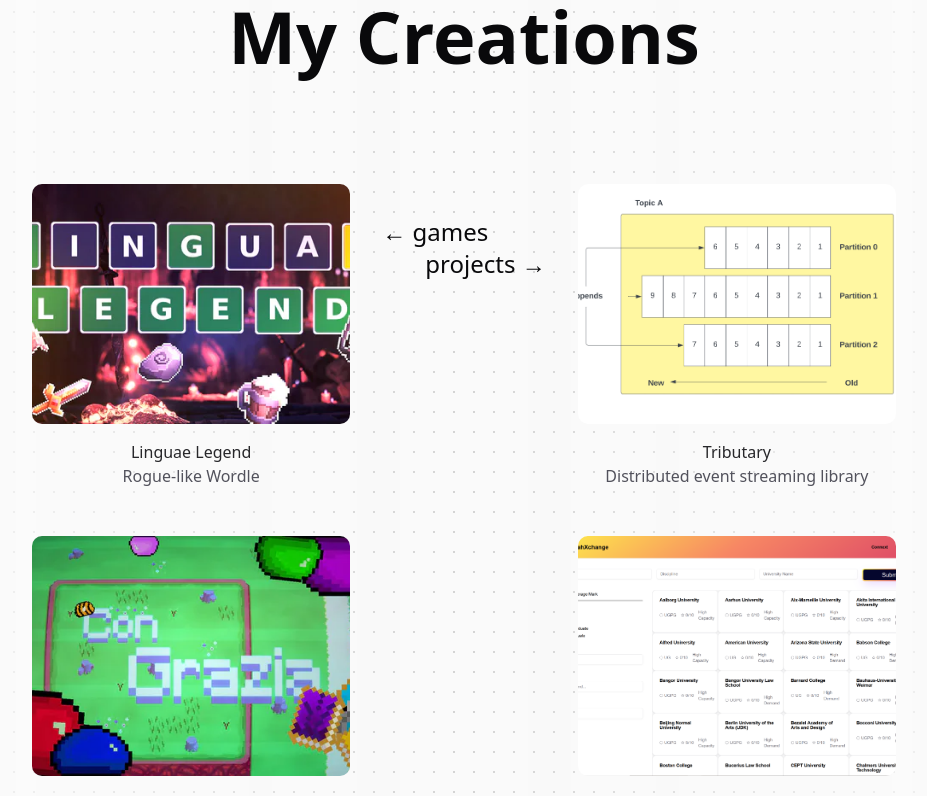
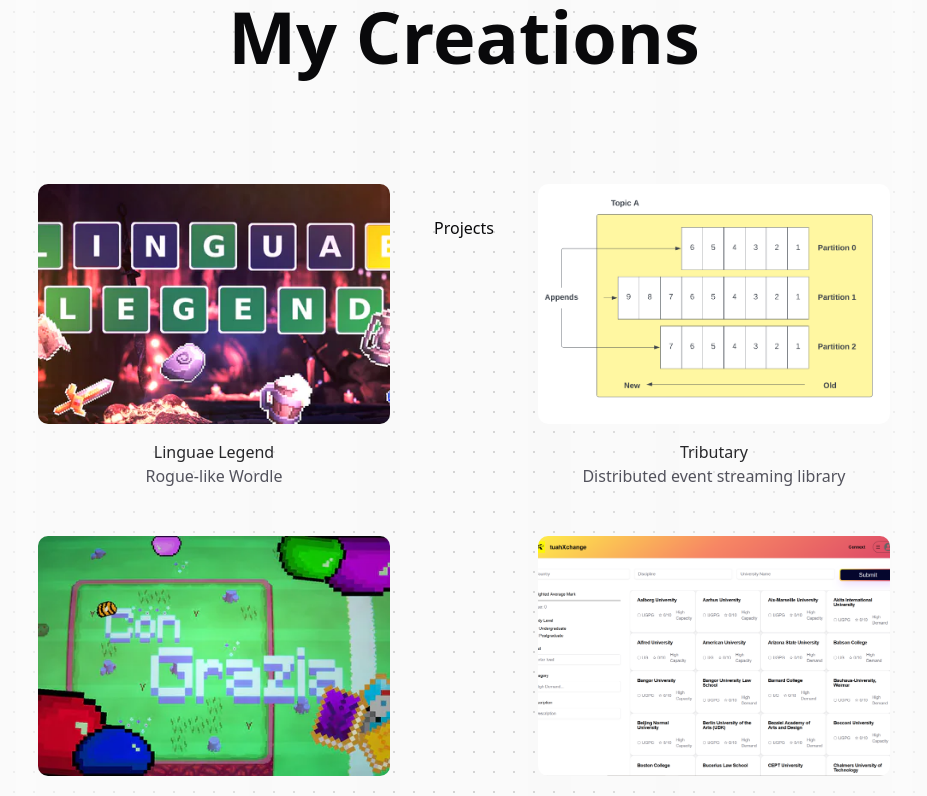
Before and after one commit to tom-jt/Portfolio-2, a Next.js app: page / in a window 1280 px wide. Shown: the part 3378-4174 px from the top of the page, without its empty margins (176-1103 px from the left). Built offline with nearby package versions, Linux system fonts and the light colour scheme.

Commit message:
Adding small screen support

```diff
--- a/app/components/about/About.tsx
+++ b/app/components/about/About.tsx
@@ -103,13 +103,14 @@ const About = () => {
           flex
           w-full h-full
           justify-center items-start gap-24
+          max-sm:flex-col max-sm:items-center
         "
       >
         <TerminalContainer />
         <div
           className="
             flex flex-col
-            w-1/3 h-full
+            md:w-1/3 h-full
             justify-center gap-2
           "
         >
--- a/app/components/contact/Contact.tsx
+++ b/app/components/contact/Contact.tsx
@@ -2,15 +2,15 @@ import Form from "@/components/Form";
 
 const Contact = () => {
   return (
-    <div id="contact" className="flex h-fit w-full justify-around gap-24">
-      <div className="flex flex-col w-1/2 2xl:w-1/3 gap-4">
+    <div id="contact" className="flex h-fit w-full justify-around gap-24 max-sm:flex-col">
+      <div className="flex flex-col sm:w-1/2 2xl:w-1/3 gap-4">
         <h3 className="text-5xl font-bold">The Yap Zone</h3>
         <p className="text-base 2xl:text-xl">
           If you'd like to chat about anything business, social, nerdy etc,
           chuck me a message! :)
         </p>
       </div>
-      <div className="w-1/2 2xl:w-1/3">
+      <div className="sm:w-1/2 2xl:w-1/3">
         <Form />
       </div>
     </div>
--- a/app/components/projects/Projects.tsx
+++ b/app/components/projects/Projects.tsx
@@ -13,20 +13,20 @@ const Projects = () => {
         items-center gap-24
       "
     >
-      <div className="text-7xl font-bold">My Creations</div>
+      <div className="text-7xl text-center max-sm:text-5xl font-bold">My Creations</div>
 
       <div
         className="
-          overflow-visible flex
+          overflow-visible flex max-sm:flex-col max-sm:items-center
           w-full
           gap-4 justify-around
         "
       >
-        <div className="w-3/7">
+        <div className="sm:w-3/7">
           <ProjectList filterBy={(p: Project) => p.type === ProjectType.GAME} />
         </div>
 
-        <div className="w-1/5 py-12">
+        <div className="w-1/5 py-12 sm:hidden">
           <div
             className="
               flex
@@ -42,7 +42,11 @@ const Projects = () => {
           </div>
         </div>
 
-        <div className="w-3/7">
+        <div className="py-12">
+          <p>Projects</p>
+        </div>
+
+        <div className="sm:w-3/7">
           <ProjectList
             filterBy={(p: Project) => p.type === ProjectType.PROJECT}
           />
--- a/components/ui/terminal.tsx
+++ b/components/ui/terminal.tsx
@@ -230,7 +230,7 @@ export const Terminal = ({
     <div
       ref={containerRef}
       className={cn(
-        "border-border bg-background z-0 h-full max-w-3/4 rounded-xl border",
+        "border-border bg-background z-0 h-full md:max-w-3/4 rounded-xl border",
         className,
       )}
     >
```
